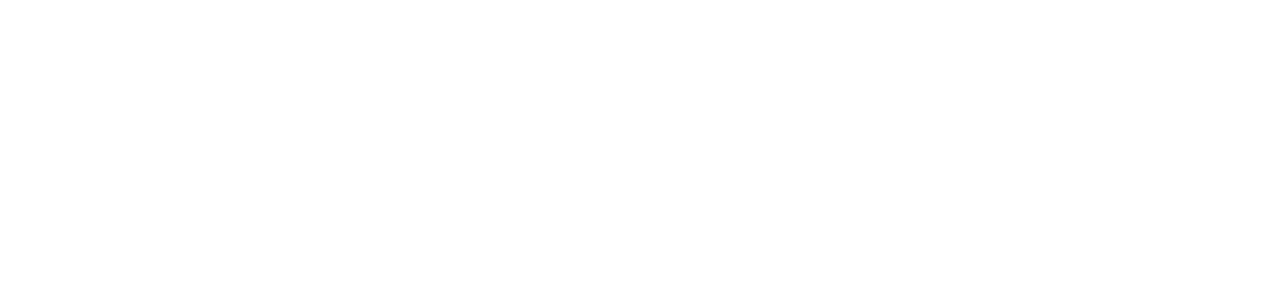
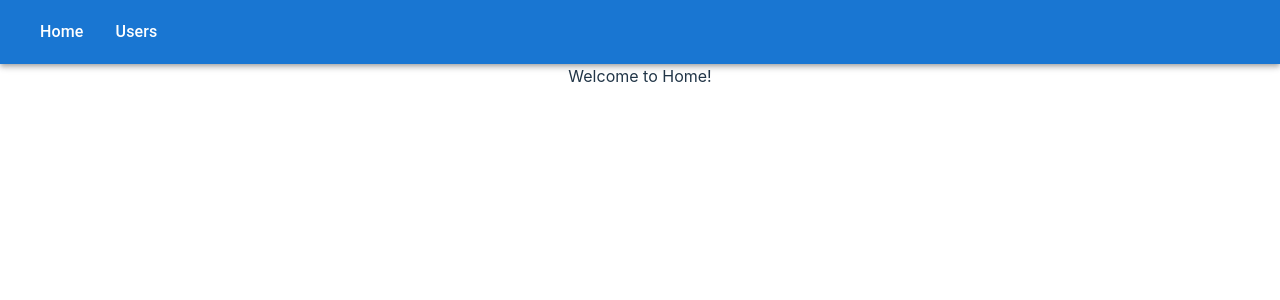
Before and after one commit to ErnestasSku/AEZAKMI, a React (Vite) app in the folder frontend/: page /home in a window 1280 px wide. Before the commit this address had no page. Shown: the top 300 px of the page. Built offline with nearby package versions, Linux system fonts and the light colour scheme.

Commit message:
add MaterialUI and NavBar

```diff
--- a/frontend/package.json
+++ b/frontend/package.json
@@ -11,6 +11,10 @@
     "preview": "vite preview"
   },
   "dependencies": {
+    "@emotion/react": "^11.10.8",
+    "@emotion/styled": "^11.10.8",
+    "@mui/icons-material": "^5.11.16",
+    "@mui/material": "^5.12.2",
     "react": "^18.2.0",
     "react-dom": "^18.2.0"
   },
--- a/frontend/src/App.css
+++ b/frontend/src/App.css
@@ -1,6 +1,6 @@
 #root {
   max-width: 1280px;
-  margin: 0 auto;
-  padding: 2rem;
+  margin: 0 0;
+  padding: 0;
   text-align: center;
 }
--- a/frontend/src/App.tsx
+++ b/frontend/src/App.tsx
@@ -3,15 +3,18 @@
 import Users from './pages/Users';
 import Home from './pages/Home';
 import Layout from './pages/Layout';
+import NoPage from './pages/NoPage';
 
 function App() {
   return (
     <BrowserRouter>
+      <Layout />
       <Routes>
-        <Route path="/" element={<Layout />}>
-          <Route index element={<Home />} />
-          <Route path="users" element={<Users />} />
-        </Route>
+        {/* <Route path="/" element={<Layout />}> */}
+        <Route index path="home" element={<Home />} />
+        <Route path="users" element={<Users />} />
+        <Route path="*" element={<NoPage />} />
+        {/* </Route> */}
       </Routes>
     </BrowserRouter>
   );
--- a/frontend/src/index.css
+++ b/frontend/src/index.css
@@ -1,3 +1,7 @@
+body {
+  margin: 0;
+}
+
 :root {
   font-family: Inter, system-ui, Avenir, Helvetica, Arial, sans-serif;
   line-height: 1.5;
@@ -21,14 +25,6 @@
 }
 a:hover {
   color: #535bf2;
-}
-
-body {
-  margin: 0;
-  display: flex;
-  place-items: center;
-  min-width: 320px;
-  min-height: 100vh;
 }
 
 h1 {
--- a/frontend/src/pages/Layout.tsx
+++ b/frontend/src/pages/Layout.tsx
@@ -1,22 +1,25 @@
-import { Outlet, Link } from 'react-router-dom';
+import { AppBar, Box, MenuItem, Toolbar } from '@mui/material';
+import React from 'react';
+import { Link } from 'react-router-dom';
 
-const Layout = () => {
+const PAGES = ['Home', 'Users'];
+
+const Layout: React.FC = () => {
   return (
-    <>
-      <nav>
-        <ul>
-          <li>
-            <Link to="/">Home</Link>
-          </li>
-          <li>
-            <Link to="/users">Users</Link>
-          </li>
-        </ul>
-      </nav>
-
-      <Outlet />
-    </>
+    <AppBar position="static">
+      <Toolbar>
+        {PAGES.map(page => (
+          <MenuItem key={page}>
+            <Link
+              style={{ textDecoration: 'none', color: 'white' }}
+              to={`/${page}`}
+            >
+              {page}
+            </Link>
+          </MenuItem>
+        ))}
+      </Toolbar>
+    </AppBar>
   );
 };
-
 export default Layout;
--- /dev/null
+++ b/frontend/src/pages/NoPage.tsx
@@ -0,0 +1,25 @@
+import { Box, Typography } from '@mui/material';
+
+const NoPage = () => {
+  return (
+    <Box
+      sx={{
+        display: 'flex',
+        justifyContent: 'center',
+        alignItems: 'center',
+        flexDirection: 'column',
+        height: '100%',
+        minHeight: '50vh',
+      }}
+    >
+      <Typography variant="h1" style={{ color: 'white' }}>
+        404
+      </Typography>
+      <Typography variant="h6" style={{ color: 'white' }}>
+        The page you’re looking for doesn’t exist :(
+      </Typography>
+    </Box>
+  );
+};
+
+export default NoPage;
```
Also changed, not shown: 1 other file (tests, documents, lock files or other folders).
